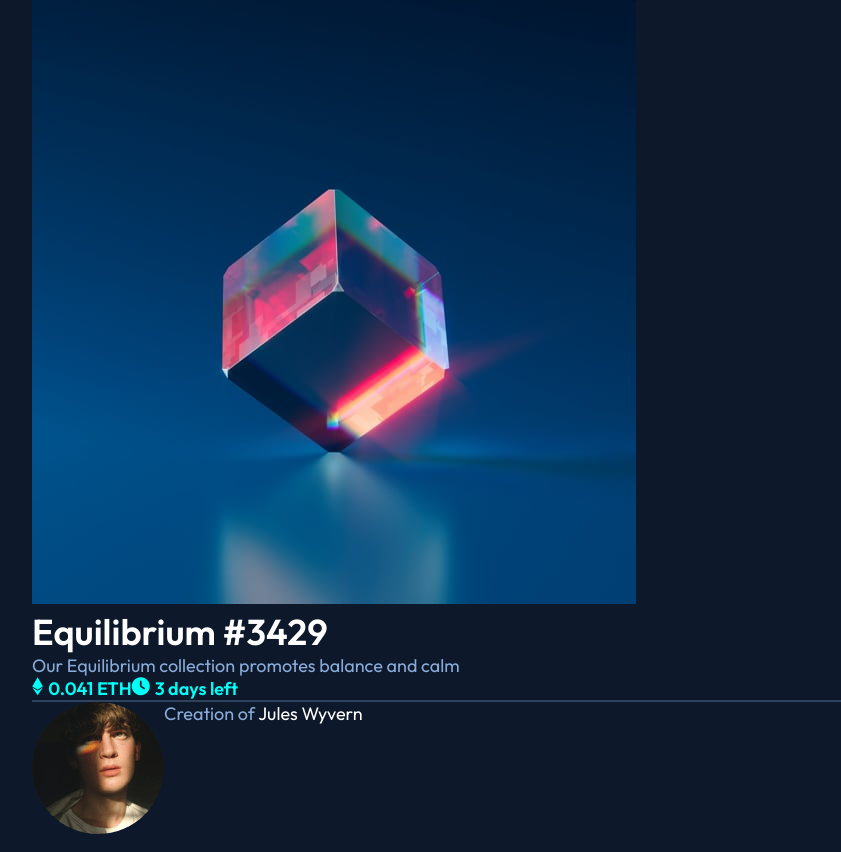
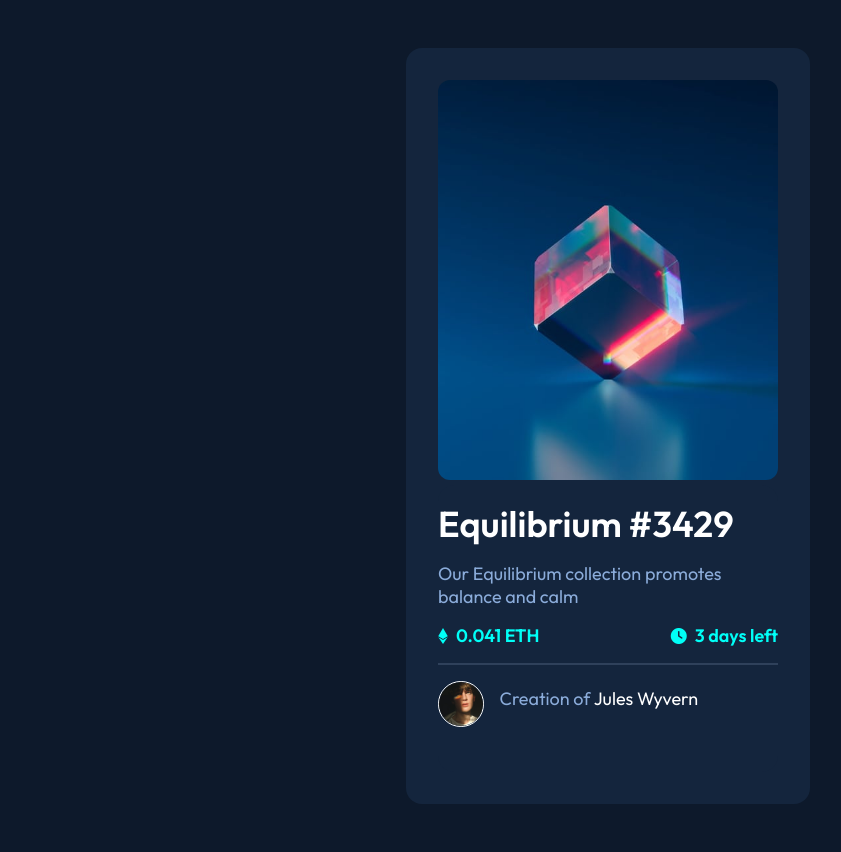
Before and after one commit to theoladas/NFT-preview-card-component, a plain HTML site: page index.html in a window 1280 px wide. Shown: the whole page, without its empty margins (32-873 px from the left). Drawn offline with Linux system fonts and the light colour scheme.

Commit message:
Added - styles on card section

```diff
--- a/index.html
+++ b/index.html
@@ -48,9 +48,7 @@
               <div class="user-img">
                 <img src="image-avatar.png" alt="" />
               </div>
-              <div class="user-info">
-                <p>Creation of <span>Jules Wyvern</span></p>
-              </div>
+              <p>Creation of <span>Jules Wyvern</span></p>
             </div>
           </div>
         </div>
--- a/style.scss
+++ b/style.scss
@@ -3,7 +3,6 @@
   padding: 0;
   box-sizing: border-box;
 }
-
 // ### Primary
 // - Soft blue: hsl(215, 51%, 70%)
 // - Cyan: hsl(178, 100%, 50%)
@@ -41,14 +40,14 @@ hr {
 .fa-brands,
 .fa-solid {
   color: hsl(178, 100%, 50%);
-  margin-right: 5px;
+  margin-right: 8px;
+  font-size: 1rem;
 }
 .container {
   max-width: 1440px;
   width: 90%;
   margin: 0 auto;
 }
-
 .row {
   display: flex;
 }
@@ -56,3 +55,51 @@ hr {
   display: flex;
   flex-direction: column;
 }
+
+// CARD
+.card {
+  .container {
+    width: 500px;
+    padding: 3rem;
+    .column {
+      background-color: hsl(216, 50%, 16%);
+      border-radius: 16px;
+      padding: 2rem;
+
+      .image {
+        img {
+          border-radius: 12px;
+          height: 400px;
+          width: 500px;
+          object-fit: cover;
+        }
+      }
+      .content {
+        padding: 1rem 0rem;
+        h1 {
+          margin-bottom: 1rem;
+        }
+        p {
+          margin-bottom: 1rem;
+          width: 90%;
+        }
+        .row {
+          justify-content: space-between;
+          align-items: center;
+          margin-bottom: 0.5rem;
+        }
+      }
+      .user {
+        .user-img {
+          margin-right: 1rem;
+          img {
+            width: 50px;
+            border: 1px solid hsl(0, 0%, 100%);
+            border-radius: 50%;
+            margin: 1rem 0rem;
+          }
+        }
+      }
+    }
+  }
+}
```
Also changed, not shown: style.css, 1 other file.
